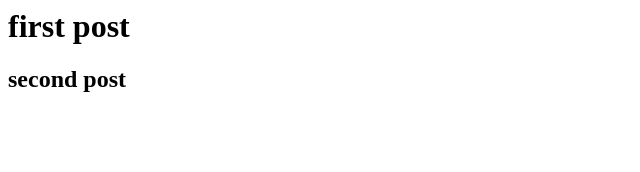
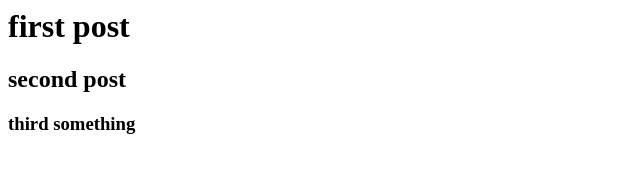
Before and after one commit to wolfram74/ooutlund.github.io, a plain HTML site: page index.html in a window 1280 px wide. Shown: the whole page, without its empty margins (0-640 px from the left). Drawn offline with Linux system fonts and the light colour scheme.

Commit message:
Update index.html
forked stuff

```diff
--- a/index.html
+++ b/index.html
@@ -1,2 +1,3 @@
 <h1>first post</h1>
 <h2>second post</h2>
+<h3> third something </h3>
```
